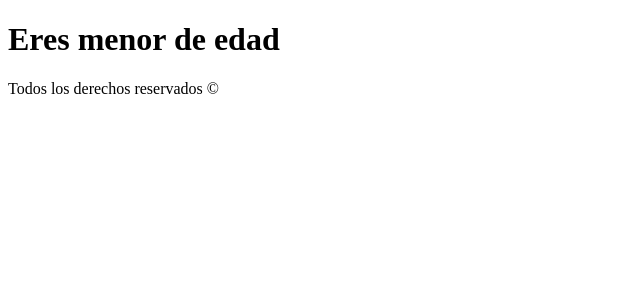
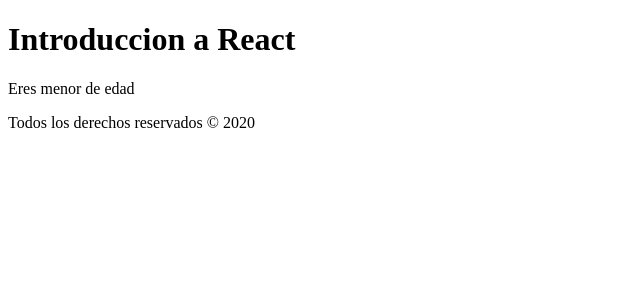
Before and after one commit to ingeniochris/intro_basic_react, a React (Create React App) app: page / in a window 1280 px wide. Shown: the top 300 px of the page, without its empty margins (0-640 px from the left). Built offline with nearby package versions, Linux system fonts and the light colour scheme.

Commit message:
Function declaration vs Function Expression, 2do componente

```diff
--- a/src/App.js
+++ b/src/App.js
@@ -1,13 +1,18 @@
-import React, {Fragment} from 'react';
+import React, {Fragment} from 'react'; // Con Fragment puedes encerrar los elementos / componentes
 import Header from './components/Header';
 import Footer from './components/Footer';
-//Componente clasico funcion ES5
+
+//Componente clasico "Funtion Declaration" ES5
 function App() {
+
+//Obtener fecha y la mandamos como props a footer
+const date = new Date().getFullYear();
+
   return (
     <Fragment>
-      <Header/>
-      <Footer/>
-      </Fragment>
+      <Header title='Introduccion a React' />
+      <Footer date={date}/>
+    </Fragment>
   );
 }
 
--- a/src/components/Footer.jsx
+++ b/src/components/Footer.jsx
@@ -1,9 +1,10 @@
 import React from 'react'
 
 //Otra forma de crear elementos es con "Function Expression" puedes eliminar las {} y el return para simplificar codigo el return queda implicito "'solo en function expression'"
-const Footer = () => (
+
+const Footer = ({date}) => ( // Aplicamos Destructuring para obtener el props.fecha
         <footer>
-            <p>Todos los derechos reservados &copy;</p>
+            <p>Todos los derechos reservados &copy; {date}</p>
         </footer>
     );
 
--- a/src/components/Header.jsx
+++ b/src/components/Header.jsx
@@ -1,23 +1,24 @@
-import React from 'react'
+import React, { Fragment } from "react";
 
 //funcion estandar en React -Function Declaration
-function Header (){
+function Header({ title }) {
+  //extraemos con Destructuring el props.title
 
-    //Antes del return puedes escribir variables para utilizar dentro del return
-    const age = 15;
-    let message='';
-    if(age>=18){
-        message='Eres mayor de edad';
-    }else{
-        message='Eres menor de edad';
-    }
+  //Antes del return puedes escribir variables para utilizar dentro del return
+  const age = 15;
+  let message = "";
+  if (age >= 18) {
+    message = "Eres mayor de edad";
+  } else {
+    message = "Eres menor de edad";
+  }
 
-    return(
-        //Para declarar variables utiliza  {variable}
-    <h1>{message}</h1>
-
-    )
+  return (
+    <Fragment>
+      <h1>{title}</h1>
+      <p>{message}</p>
+    </Fragment>
+  );
 }
 
-
 export default Header;
```
